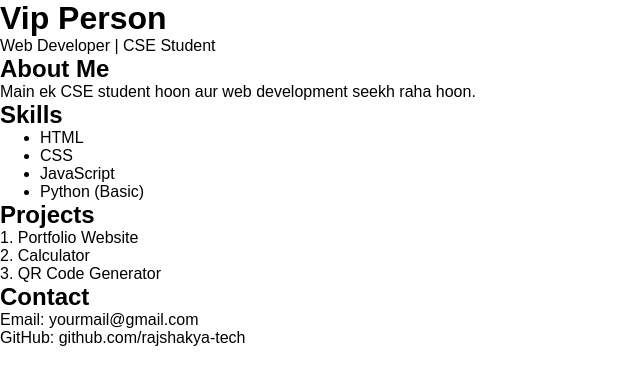
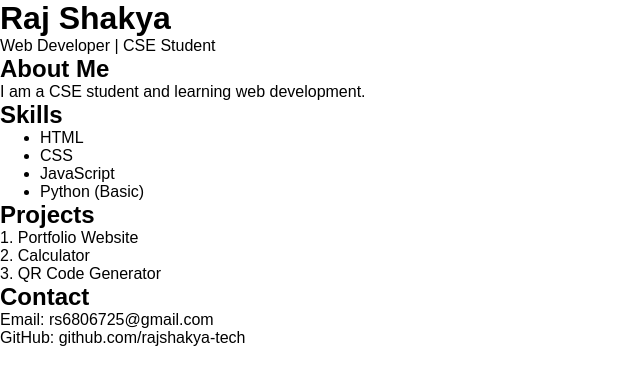
Before and after one commit to rajshakya-tech/rajshakya-tech, a plain HTML site: page index.html in a window 1280 px wide. Shown: the whole page, without its empty margins (0-640 px from the left). Drawn offline with Linux system fonts and the light colour scheme.

Commit message:
Update index.html

```diff
--- a/index.html
+++ b/index.html
@@ -1,20 +1,20 @@
 <!DOCTYPE html>
 <html>
 <head>
-    <title>Vip Person | Portfolio</title>
+    <title>Raj Shakya | Portfolio</title>
     <meta name="viewport" content="width=device-width, initial-scale=1">
     <link rel="stylesheet" href="style.css">
 </head>
 <body>
 
 <header>
-    <h1>Vip Person</h1>
+    <h1>Raj Shakya</h1>
     <p>Web Developer | CSE Student</p>
 </header>
 
 <section>
     <h2>About Me</h2>
-    <p>Main ek CSE student hoon aur web development seekh raha hoon.</p>
+    <p><p>I am a CSE student and learning web development.</p>
 </section>
 
 <section>
@@ -36,7 +36,7 @@
 
 <section>
     <h2>Contact</h2>
-    <p>Email: yourmail@gmail.com</p>
+    <p>Email: rs6806725@gmail.com</p>
     <p>GitHub: github.com/rajshakya-tech</p>
 </section>
 
```
